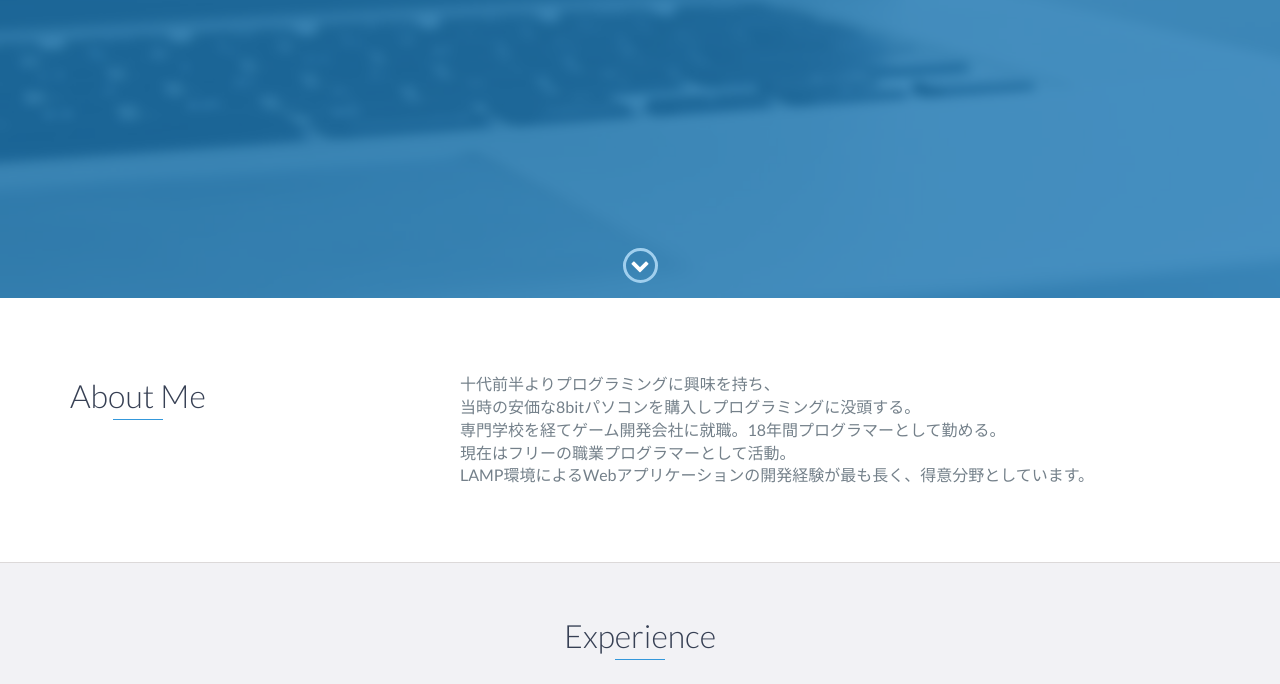
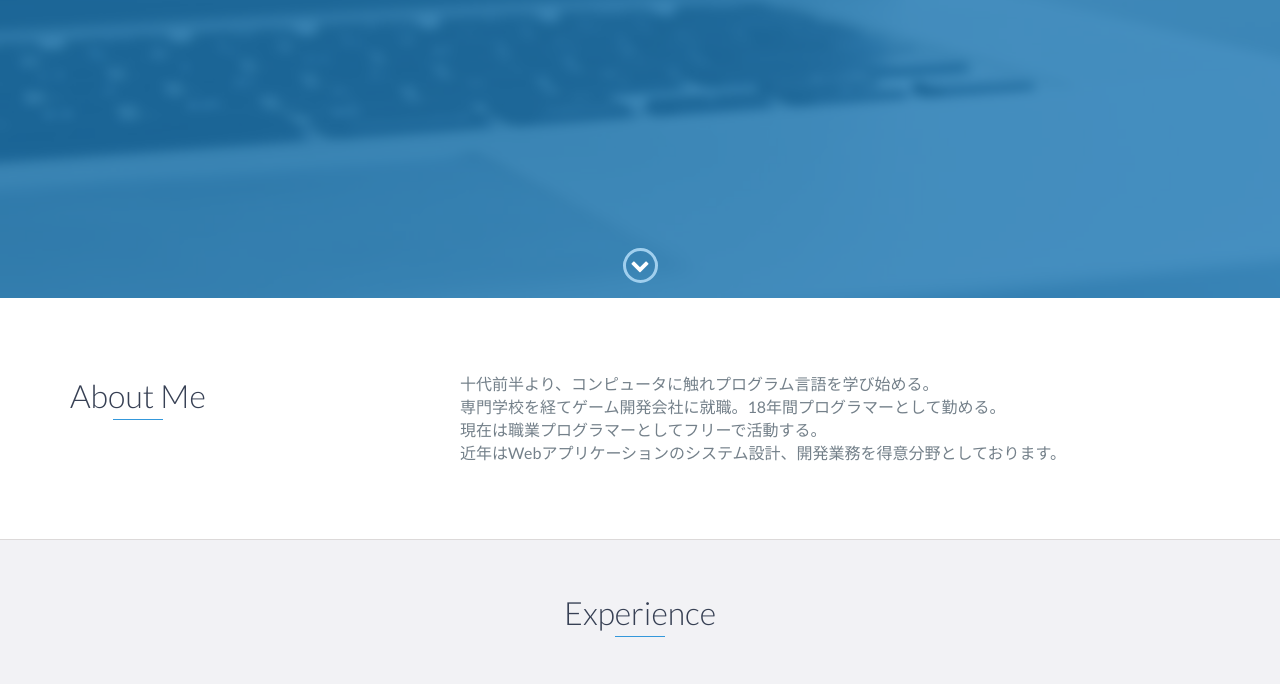
Before and after one commit to t-watatani/portfolio, a website: page docs/index.html in a window 1280 px wide. Shown: the part 502-1186 px from the top of the page. Drawn offline with nearby package versions, Linux system fonts and the light colour scheme.

Commit message:
no message

```diff
--- a/docs/index.html
+++ b/docs/index.html
@@ -73,19 +73,16 @@
                 </div>
                 <div class="col-md-8">
                     <p>
-                        十代前半よりプログラミングに興味を持ち、
-                    </p>
-                    <p>
-                        当時の安価な8bitパソコンを購入しプログラミングに没頭する。
+                        十代前半より、コンピュータに触れプログラム言語を学び始める。
                     </p>
                     <p>
                         専門学校を経てゲーム開発会社に就職。18年間プログラマーとして勤める。
                     </p>
                     <p>
-                        現在はフリーの職業プログラマーとして活動。
+                        現在は職業プログラマーとしてフリーで活動する。
                     </p>
                     <p>
-                        LAMP環境によるWebアプリケーションの開発経験が最も長く、得意分野としています。
+                        近年はWebアプリケーションのシステム設計、開発業務を得意分野としております。
                     </p>
                 </div>
             </div>
```
